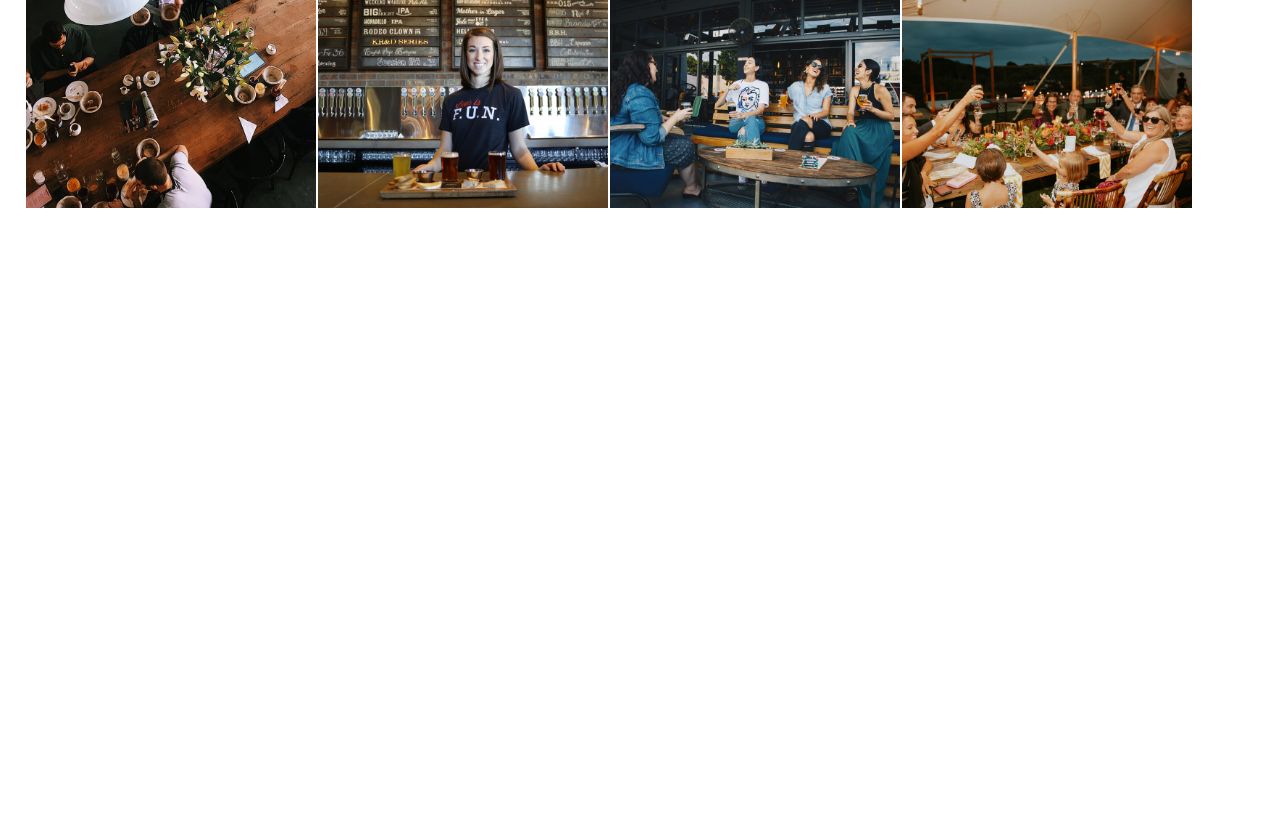
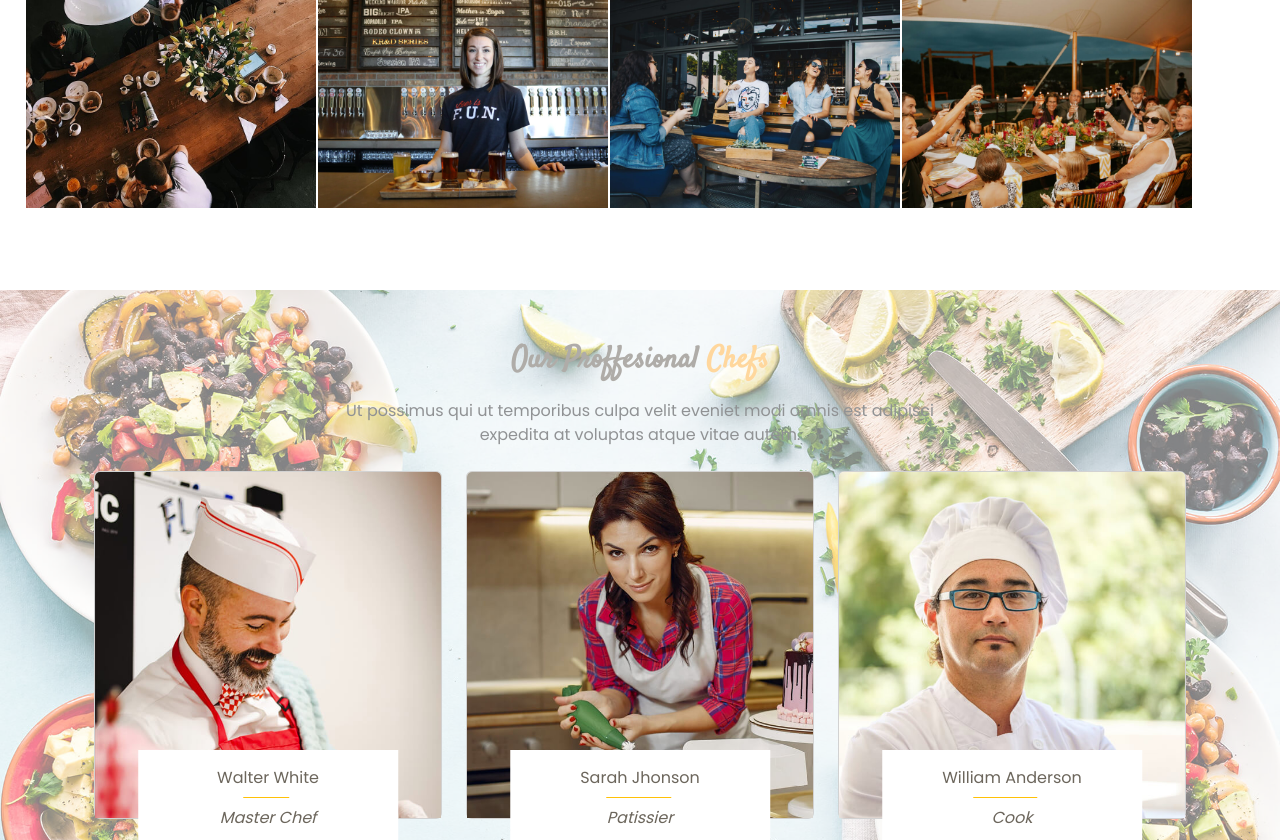
Before and after one commit to imanee11/Imane-El-Ouannane---Final-Project, a website: page index.html in a window 1280 px wide. Shown: the part 5148-5988 px from the top of the page. Before the commit the page ends 5438 px from the top, so only its background shows below. Drawn offline with nearby package versions, Linux system fonts and the light colour scheme.

Commit message:
added section 9 Chefs and style

```diff
--- a/index.html
+++ b/index.html
@@ -547,6 +547,61 @@
 
 
 
+    <!-- section 9 start all BOOTSTRAP -->
+    <section class="section9 p-5" id="chefs">
+        <p class="text-title text-center section9-p1">Our Proffesional <span class="text-orange">Chefs</span></p>
+        <p class="text-center m-auto section9-p2">Ut possimus qui ut temporibus culpa velit eveniet modi omnis est adipisci expedita at voluptas atque vitae autem.</p>
+            <div class="row container mx-auto pb-5">
+                <div class="col-md-4 mt-4">
+                    <div class="card position-relative mb-5">
+                        <img src="./public/images/chefs/chefs-1.jpg" class="card-img-top" alt="..." >
+                        <div class="card-body text-center position-absolute top-100 start-50 w-75 translate-middle bg-white">
+                          <p class="card-text text-chefcolor">Wa<span class="border-bottom pb-2 border-warning border-1 ">lter W</span>hite</p>
+                          <p class="card-text text-chefcolor fst-italic">Master Chef</p>
+                          <div class="d-flex gap-2 justify-content-center">
+                                <i class="bi bi-twitter text-chefcolor icon-link-hover link-warning"></i>
+                                <i class="bi bi-facebook text-chefcolor icon-link-hover link-warning"></i>
+                                <i class="bi bi-instagram text-chefcolor icon-link-hover link-warning"></i>
+                                <i class="bi bi-linkedin text-chefcolor icon-link-hover link-warning"></i>
+                          </div>
+                        </div>
+                    </div>
+                </div>
+                <div class="col-md-4 mt-4">
+                    <div class="card position-relative mb-5">
+                        <img src="./public/images/chefs/chefs-2.jpg" class="card-img-top" alt="...">
+                        <div class="card-body text-center position-absolute top-100 start-50 w-75 translate-middle bg-white">
+                            <p class="card-text text-chefcolor">Sar<span class="border-bottom pb-2 border-warning border-1 ">ah Jhon</span>son</p>
+                            <p class="card-text text-chefcolor fst-italic">Patissier</p>
+                            <div class="d-flex gap-2 justify-content-center">
+                                <i class="bi bi-twitter text-chefcolor icon-link-hover link-warning"></i>
+                                <i class="bi bi-facebook text-chefcolor icon-link-hover link-warning"></i>
+                                <i class="bi bi-instagram text-chefcolor icon-link-hover link-warning"></i>
+                                <i class="bi bi-linkedin text-chefcolor icon-link-hover link-warning"></i>
+                            </div>
+                        </div>
+                    </div>
+                </div>
+                <div class="col-md-4 mt-4">
+                    <div class="card  position-relative mb-5" >
+                        <img src="./public/images/chefs/chefs-3.jpg" class="card-img-top" alt="...">
+                        <div class="card-body text-center position-absolute top-100 start-50 w-75 translate-middle bg-white">
+                            <p class="card-text text-chefcolor">Willi<span class="border-bottom pb-2 border-warning border-1 ">am And</span>erson</p>
+                            <p class="card-text text-chefcolor fst-italic">Cook</p>
+                            <div class="d-flex gap-2 justify-content-center">
+                                <i class="bi bi-twitter text-chefcolor icon-link-hover link-warning"></i>
+                                <i class="bi bi-facebook text-chefcolor icon-link-hover link-warning"></i>
+                                <i class="bi bi-instagram text-chefcolor icon-link-hover link-warning"></i>
+                                <i class="bi bi-linkedin text-chefcolor icon-link-hover link-warning"></i>
+                            </div>
+                        </div>
+                    </div>
+                </div>
+            </div>
+    </section>
+    <!-- section 9 end -->
+
+
 
 
 
--- a/src/sass/modules/home/_section9.sass
+++ b/src/sass/modules/home/_section9.sass
@@ -0,0 +1,22 @@
+.section9
+    background: url(../images/chefs-bg.jpg) center center/cover fixed no-repeat
+    position: relative
+    &::before
+        content: ""
+        position: absolute
+        width: 100%
+        height: 100%
+        top: 0
+        left: 0
+        background: rgba(255,255 ,255 ,0.5)
+
+.section9-p2
+    width: 50%
+.section9-p1
+    font-family: myFirstFont
+    font-size: 30px
+    font-weight: bold
+    color: #5f5950
+    span
+        font-family: myFirstFont
+        color: #ffb03b
```
Also changed, not shown: public/css/app.css, 1 other file.
